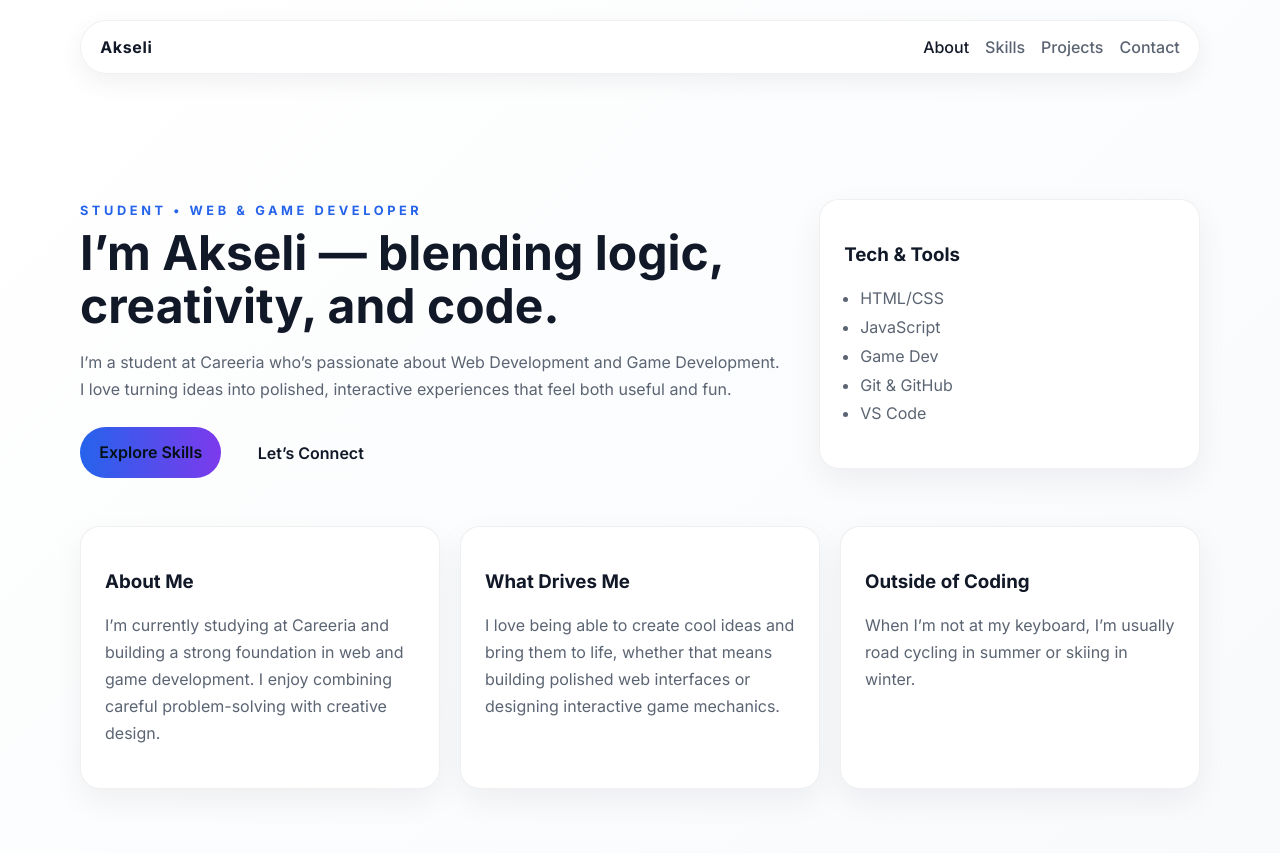
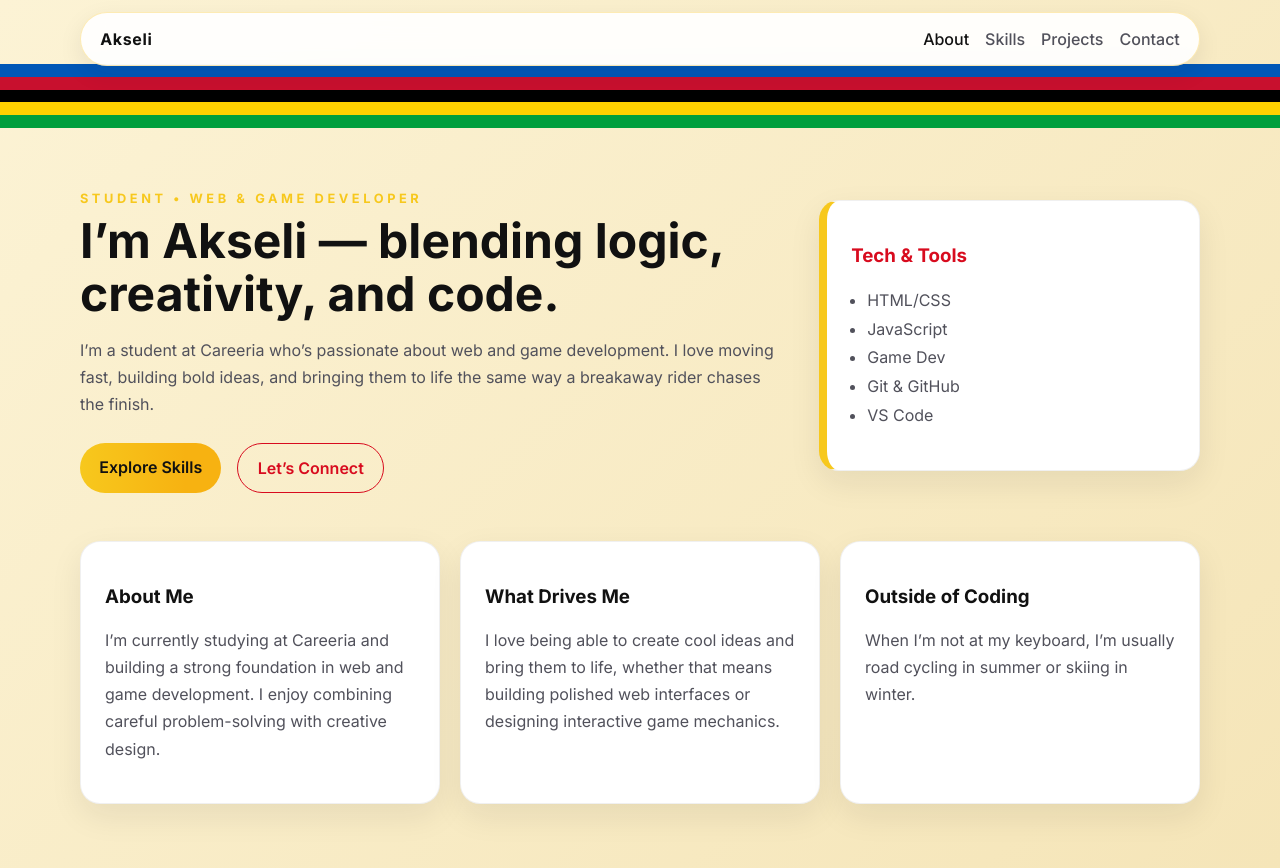
Before and after one commit to Fleabobo/fleabobo.github.io, a plain HTML site: page index.html in a window 1280 px wide. Drawn offline with Linux system fonts and the light colour scheme.

Commit message:
cycling theme added

```diff
--- a/index.html
+++ b/index.html
@@ -31,8 +31,8 @@
           <p class="eyebrow">Student • Web & Game Developer</p>
           <h1>I’m Akseli — blending logic, creativity, and code.</h1>
           <p class="hero-text">
-            I’m a student at Careeria who’s passionate about Web Development and Game Development.
-            I love turning ideas into polished, interactive experiences that feel both useful and fun.
+            I’m a student at Careeria who’s passionate about web and game development.
+            I love moving fast, building bold ideas, and bringing them to life the same way a breakaway rider chases the finish.
           </p>
           <div class="actions">
             <a class="button primary" href="skills.html">Explore Skills</a>
--- a/style.css
+++ b/style.css
@@ -1,11 +1,12 @@
 :root {
-  --bg: #f8f9fc;
+  --bg: #fcf3d5;
   --panel: #ffffff;
-  --panel-2: #f3f5f9;
-  --text: #111827;
-  --muted: #5b6472;
-  --accent: #2563eb;
-  --accent-2: #7c3aed;
+  --panel-2: #fff7d8;
+  --text: #111111;
+  --muted: #51515b;
+  --accent: #f7c81d;
+  --accent-2: #d80b1e;
+  --shadow: rgba(24, 24, 24, 0.08);
 }
 
 * {
@@ -15,7 +16,7 @@
 body {
   margin: 0;
   font-family: 'Inter', sans-serif;
-  background: linear-gradient(135deg, #ffffff 0%, #f8fafc 100%);
+  background: linear-gradient(135deg, var(--bg) 0%, #f5e5b8 100%);
   color: var(--text);
   min-height: 100vh;
 }
@@ -26,7 +27,21 @@ body {
 }
 
 .site-header {
-  padding: 1.25rem 0;
+  padding: 0.75rem 0 1rem;
+  position: relative;
+  margin-top: 0;
+}
+
+.site-header::before {
+  content: '';
+  position: absolute;
+  top: 4rem;
+  left: 0;
+  width: 100%;
+  height: 4rem;
+  background: linear-gradient(180deg, #0057b7 0%, #0057b7 20%, #c8102e 20%, #c8102e 40%, #000000 40%, #000000 60%, #ffd100 60%, #ffd100 80%, #009f3d 80%, #009f3d 100%);
+  background-size: 100% 100%;
+  pointer-events: none;
 }
 
 .nav {
@@ -34,11 +49,13 @@ body {
   justify-content: space-between;
   align-items: center;
   padding: 1rem 1.2rem;
-  border: 1px solid rgba(0,0,0,0.06);
+  border: 1px solid rgba(248, 198, 46, 0.35);
   border-radius: 999px;
-  background: rgba(255, 255, 255, 0.88);
+  background: rgba(255, 255, 255, 0.92);
   backdrop-filter: blur(12px);
-  box-shadow: 0 8px 24px rgba(15, 23, 42, 0.06);
+  box-shadow: 0 8px 24px var(--shadow);
+  position: relative;
+  z-index: 1;
 }
 
 .brand {
@@ -115,13 +132,13 @@ h1 {
 }
 
 .button.primary {
-  background: linear-gradient(90deg, var(--accent), var(--accent-2));
-  color: #041018;
+  background: linear-gradient(90deg, var(--accent), #f7b211 75%);
+  color: #111111;
 }
 
 .button.secondary {
-  border: 1px solid rgba(255,255,255,0.16);
-  color: var(--text);
+  border: 1px solid var(--accent-2);
+  color: var(--accent-2);
 }
 
 .hero-card,
@@ -132,13 +149,21 @@ h1 {
   border: 1px solid rgba(0,0,0,0.06);
   border-radius: 1.25rem;
   padding: 1.5rem;
-  box-shadow: 0 12px 32px rgba(15, 23, 42, 0.06);
+  box-shadow: 0 12px 32px var(--shadow);
+}
+
+.hero-card {
+  border-left: 0.5rem solid var(--accent);
 }
 
 .hero-card ul {
   padding-left: 1rem;
   color: var(--muted);
   line-height: 1.8;
+}
+
+.hero-card h3 {
+  color: var(--accent-2);
 }
 
 .info-grid,
```
